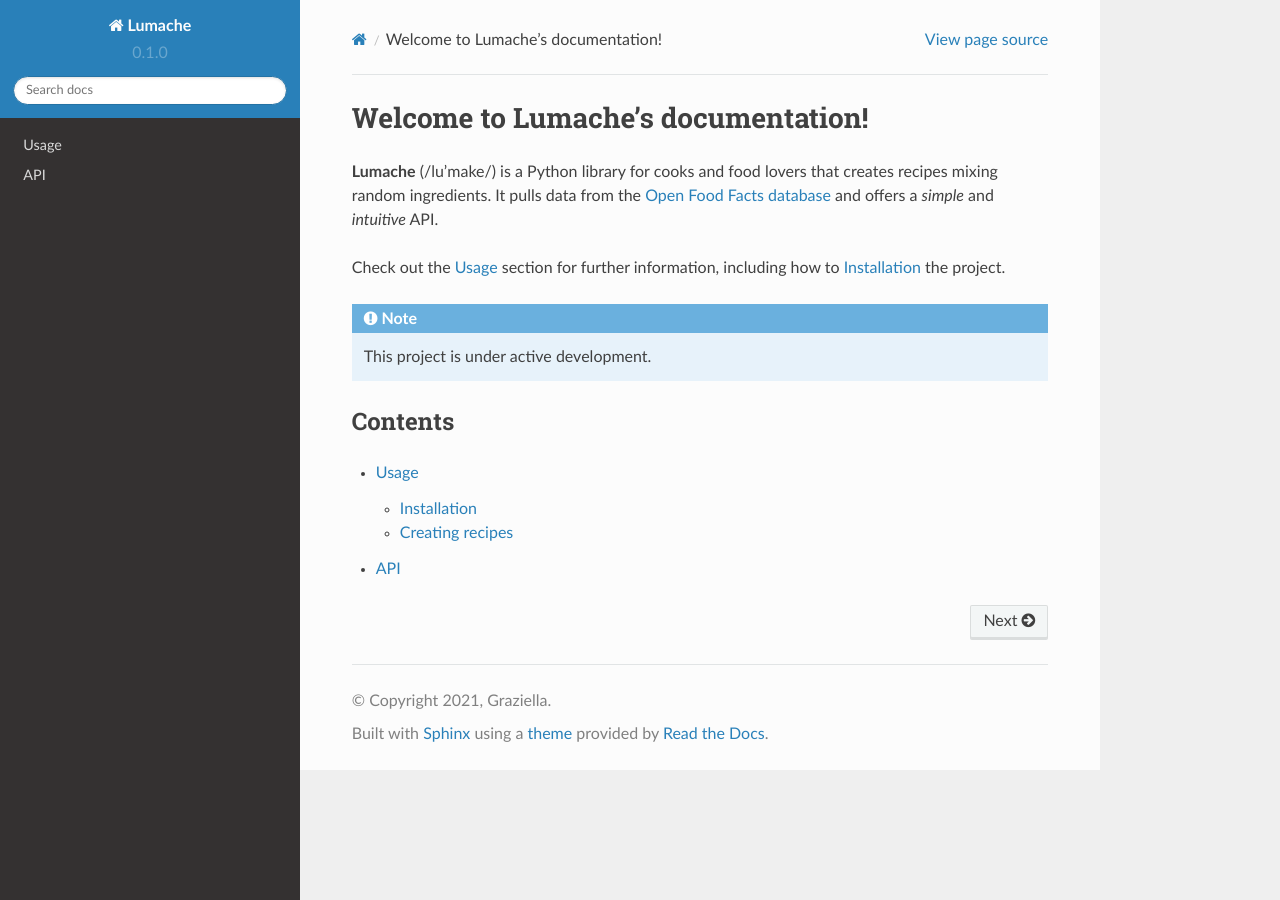
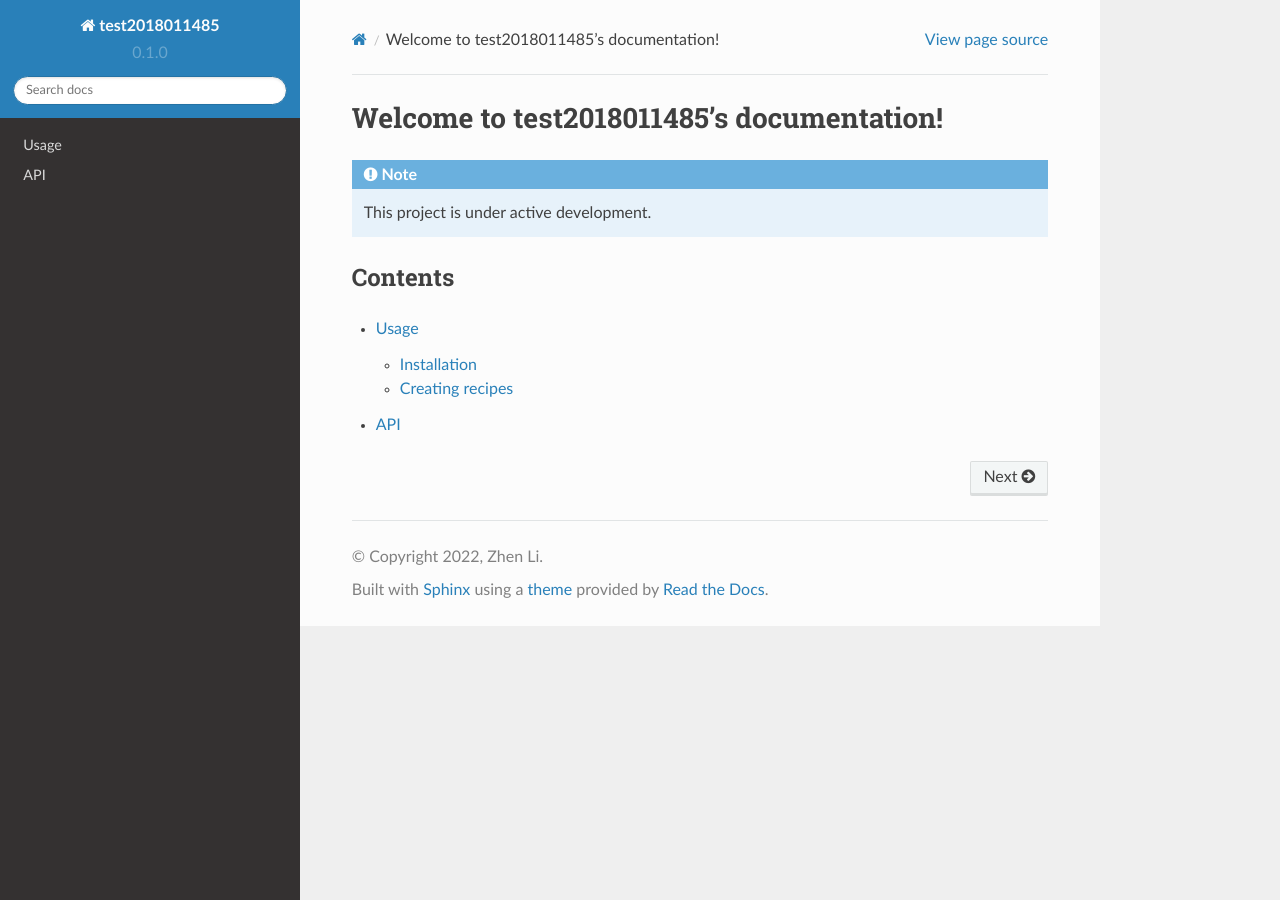
Before and after one commit to lizhen18THU/Test, a Sphinx documentation site: the page built from docs/source/index.rst, in a window 1280 px wide. Built offline with Sphinx 7.4.7 and the Read the Docs theme 2.0.0, drawn with Linux system fonts in a browser that asks for light colours.

Commit message:
Add files via upload

```diff
--- a/docs/source/conf.py
+++ b/docs/source/conf.py
@@ -2,9 +2,9 @@
 
 # -- Project information
 
-project = 'Lumache'
-copyright = '2021, Graziella'
-author = 'Graziella'
+project = 'test2018011485'
+copyright = '2022, Zhen Li'
+author = 'Zhen Li'
 
 release = '0.1'
 version = '0.1.0'
--- a/docs/source/index.rst
+++ b/docs/source/index.rst
@@ -1,13 +1,5 @@
-Welcome to Lumache's documentation!
+Welcome to test2018011485's documentation!
 ===================================
-
-**Lumache** (/lu'make/) is a Python library for cooks and food lovers
-that creates recipes mixing random ingredients.
-It pulls data from the `Open Food Facts database <https://world.openfoodfacts.org/>`_
-and offers a *simple* and *intuitive* API.
-
-Check out the :doc:`usage` section for further information, including
-how to :ref:`installation` the project.
 
 .. note::
 
```
